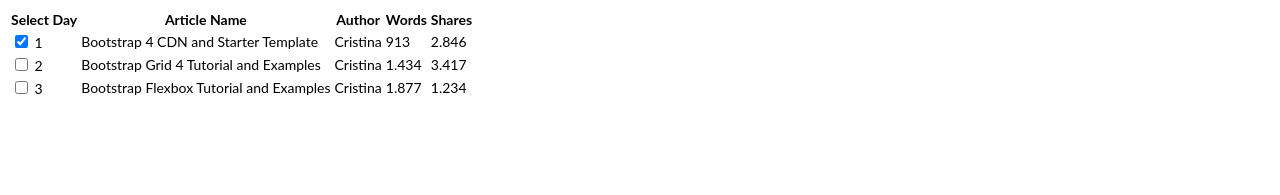
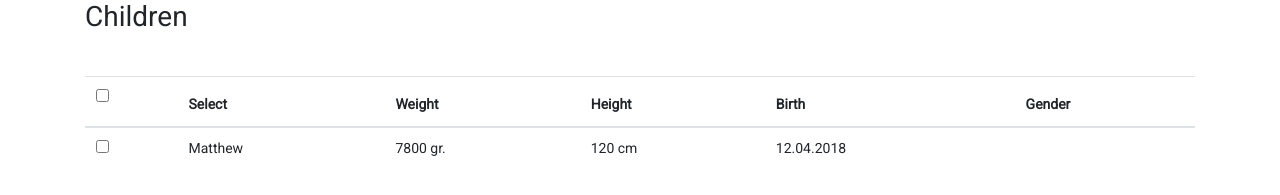
Before and after one commit to nicolaanghileri/TeensAI, a plain HTML site: page www/html/list.html in a window 1280 px wide. Drawn offline with nearby package versions, Linux system fonts and the light colour scheme; a web font is replaced by a local one.

Commit message:
Add files via upload

```diff
--- a/www/html/list.html
+++ b/www/html/list.html
@@ -7,60 +7,84 @@
     <title>List</title>
     <link rel="stylesheet" href="../css/list-css.css">
 </head>
+<header>
+
+</header>
+<!doctype html>
+<html lang="en">
+  <head>
+    <!-- Required meta tags -->
+    <meta charset="utf-8">
+    <meta name="viewport" content="width=device-width, initial-scale=1, shrink-to-fit=no">
+    <link href="https://fonts.googleapis.com/css?family=Roboto:300,400&display=swap" rel="stylesheet">
+
+    <link rel="stylesheet" href="../fonts/icomoon/style.css">
+
+    <link rel="stylesheet" href="../css/owl.carousel.min.css">
+
+    <!-- Bootstrap CSS -->
+    <link rel="stylesheet" href="../css/bootstrap.min.css">
+
+    <!-- Style -->
+    <link rel="stylesheet" href="../css/style.css">
+
+    <title>Table #3</title>
+  </head>
+  <body>
+
+
+  <div class="content">
 
     <div class="container">
-  <div class="row">
-    <div class="col-12">
-      <table class="table table-bordered">
+      <h2 class="mb-5">Children</h2>
+
+      <div class="table-responsive">
+
+        <table class="table custom-table">
           <thead>
             <tr>
-            <th scope="col">Select Day</th>
-            <th scope="col">Article Name</th>
-            <th scope="col">Author</th>
-            <th scope="col">Words</th>
-            <th scope="col">Shares</th>
+              <th scope="col">
+                <label class="control control--checkbox">
+                  <input type="checkbox" class="js-check-all"/>
+                  <div class="control__indicator"></div>
+                </label>
+              </th>
+              <th scope="col">Select</th>
+              <!--<th scope="col">Name</th>-->
+              <th scope="col">Weight</th>
+              <th scope="col">Height</th>
+              <th scope="col">Birth</th>
+              <th scope="col">Gender</th>
             </tr>
           </thead>
-        <tbody>
+          <tbody id="table-body">
+
             <tr>
+              <th scope="row">
+                <label class="control control--checkbox">
+                  <input type="checkbox"/>
+                  <div class="control__indicator"></div>
+                </label>
+              </th>
+              <td>Matthew</td>
+
               <td>
-              <div class="custom-control custom-checkbox">
-                  <input type="checkbox" class="custom-control-input" id="customCheck1" checked>
-                  <label class="custom-control-label" for="customCheck1">1</label>
-              </div>
+                7800 gr.
               </td>
-            <td>Bootstrap 4 CDN and Starter Template</td>
-            <td>Cristina</td>
-            <td>913</td>
-            <td>2.846</td>
+              <td>120 cm</td>
+              <td>12.04.2018</td>
             </tr>
-          <tr>
-            <td>
-              <div class="custom-control custom-checkbox">
-                  <input type="checkbox" class="custom-control-input" id="customCheck2">
-                  <label class="custom-control-label" for="customCheck2">2</label>
-              </div>
-            </td>
-            <td>Bootstrap Grid 4 Tutorial and Examples</td>
-            <td>Cristina</td>
-            <td>1.434</td>
-            <td>3.417</td>
-          </tr>
-          <tr>
-            <td>
-              <div class="custom-control custom-checkbox">
-                  <input type="checkbox" class="custom-control-input" id="customCheck3">
-                  <label class="custom-control-label" for="customCheck3">3</label>
-              </div>
-            </td>
-            <td>Bootstrap Flexbox Tutorial and Examples</td>
-            <td>Cristina</td>
-            <td>1.877</td>
-            <td>1.234</td>
-          </tr>
+
           </tbody>
         </table>
       </div>
     </div>
   </div>
+
+    <script src="../js/jquery-3.3.1.min.js"></script>
+    <script src="../js/popper.min.js"></script>
+    <script src="../js/bootstrap.min.js"></script>
+    <script src="../js/main.js"></script>
+  </body>
 </html>
+</html>
```
Lines whose indentation alone changed are shown as unchanged.
